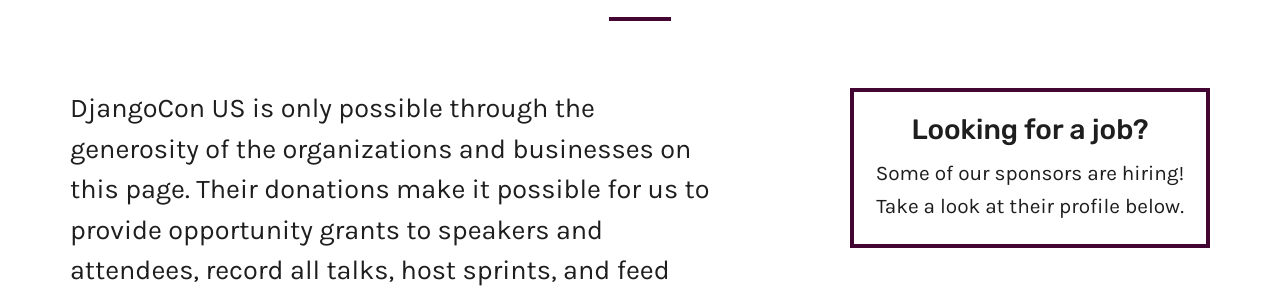
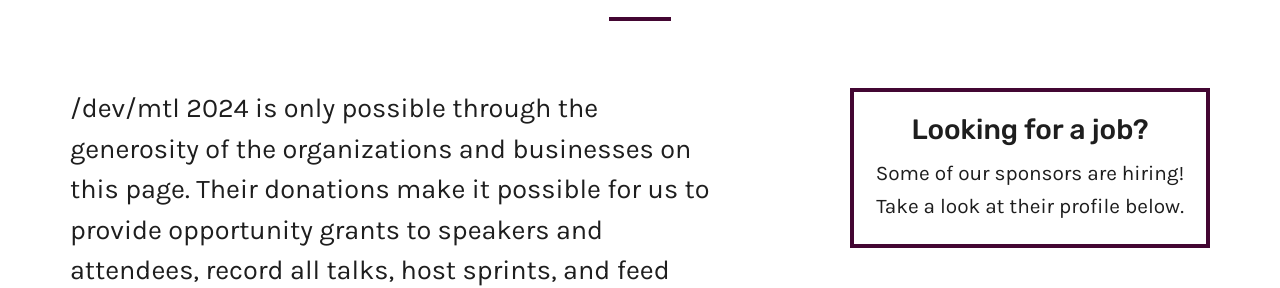
Before and after one commit to devmtl2024/site, a Jekyll site: the page built from _pages/sponsors.html, in a window 1280 px wide. Shown: the part 260-548 px from the top of the page. Built offline with Jekyll 4.4.1, drawn with Linux system fonts in a browser that asks for light colours; comment, search, counter and statistics services are not loaded; some of the changed text lies outside the part shown.

Commit message:
feat: :bento: update Sponsors conf title

```diff
--- a/_pages/sponsors.html
+++ b/_pages/sponsors.html
@@ -1,5 +1,5 @@
 ---
-description: DjangoCon US is only possible through the support of various organizations.
+description: /dev/mtl 2024 is only possible through the support of various organizations.
 heading: Sponsors
 layout: base
 permalink: /sponsors/
@@ -13,7 +13,7 @@ permalink: /sponsors/
   <div class="row column v-pad-bottom">
     <div class="medium-6 large-7 column">
       <p class="lead">
-        DjangoCon US is only possible through the generosity of the
+        /dev/mtl 2024 is only possible through the generosity of the
         organizations and businesses on this page. Their donations make it
         possible for us to provide opportunity grants to speakers and attendees,
         record all talks, host sprints, and feed everyone for six days. Thank
```
